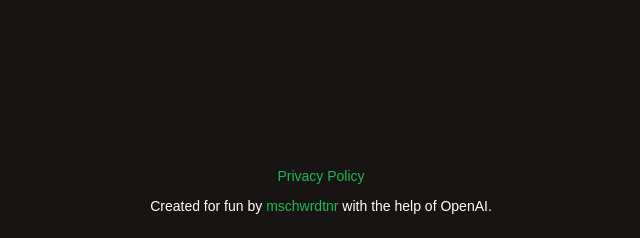
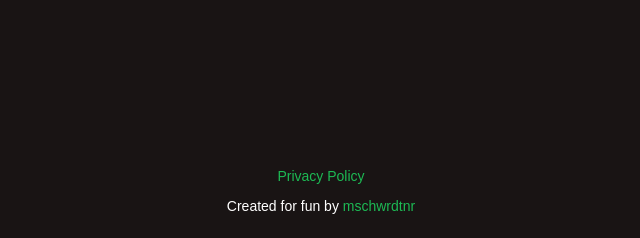
Before and after one commit to mschwrdtnr/spotify-liked-songs-playlist-creator, a Flask app: page / in a window 1280 px wide. Shown: the part 562-800 px from the top of the page, without its empty margins (319-959 px from the left). Run offline with Flask 3, Linux system fonts and the light colour scheme.

Commit message:
html: update footer

```diff
--- a/templates/index.html
+++ b/templates/index.html
@@ -20,7 +20,7 @@
     </div>
     <footer>
         <p><a href="#" id="privacy-policy-footer-link">Privacy Policy</a></p>
-        <p>Created for fun by <a href="https://github.com/mschwrdtnr" target="_blank">mschwrdtnr</a> with the help of OpenAI.</p>
+        <p>Created for fun by <a href="https://github.com/mschwrdtnr" target="_blank">mschwrdtnr</a></p>
     </footer>
     <!-- Privacy Policy Modal -->
     <div id="privacy-policy-modal" class="modal">
```
